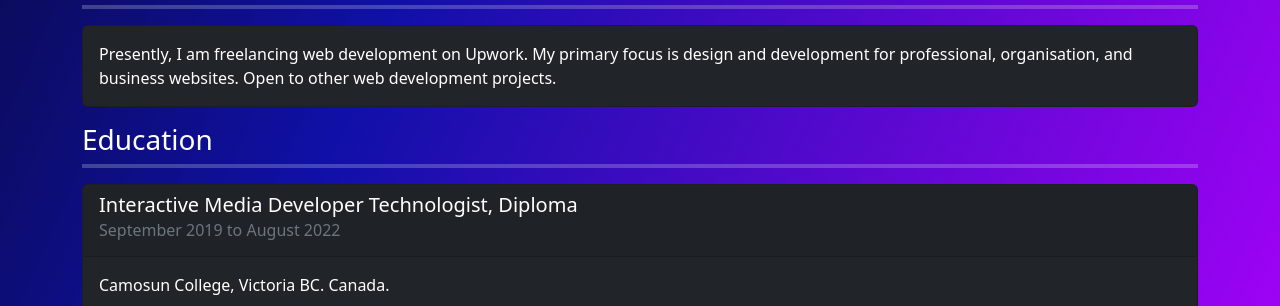
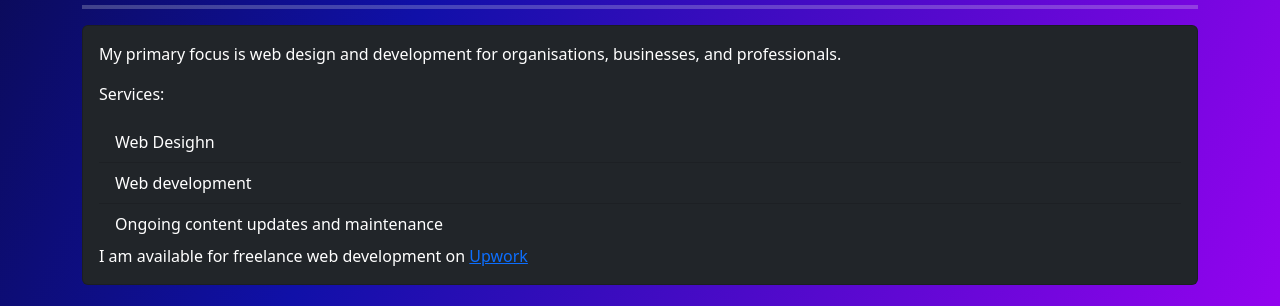
Before and after one commit to Chris0395/Goldammer-Chris-Site, a plain HTML site: page about.html in a window 1280 px wide. Shown: the part 275-581 px from the top of the page. Drawn offline with nearby package versions, Linux system fonts and the light colour scheme.

Commit message:
Update about.html
Updated about page content

```diff
--- a/about.html
+++ b/about.html
@@ -68,8 +68,18 @@
 
 			<div class="card-body">
 				<p class="card-text">
-					Presently, I am freelancing web development on Upwork. My primary focus is design
-					and development for professional, organisation, and business websites. Open to other web development projects.
+					My primary focus is web design and development for organisations, businesses, and professionals.
+				</p>
+
+				<p class="card-text">Services:</p>
+				<ul class="list-group list-group-flush">
+					<li class="list-group-item bg-dark text-white">Web Desighn</li>
+					<li class="list-group-item bg-dark text-white">Web development</li>
+					<li class="list-group-item bg-dark text-white">Ongoing content updates and maintenance</li>
+				</ul>
+
+				<p class="card-text">
+					I am available for freelance web development on <a class="card-link" href="https://www.upwork.com/freelancers/~0113a63b9b2b4ae874">Upwork</a>
 				</p>
 
 			</div>
```
